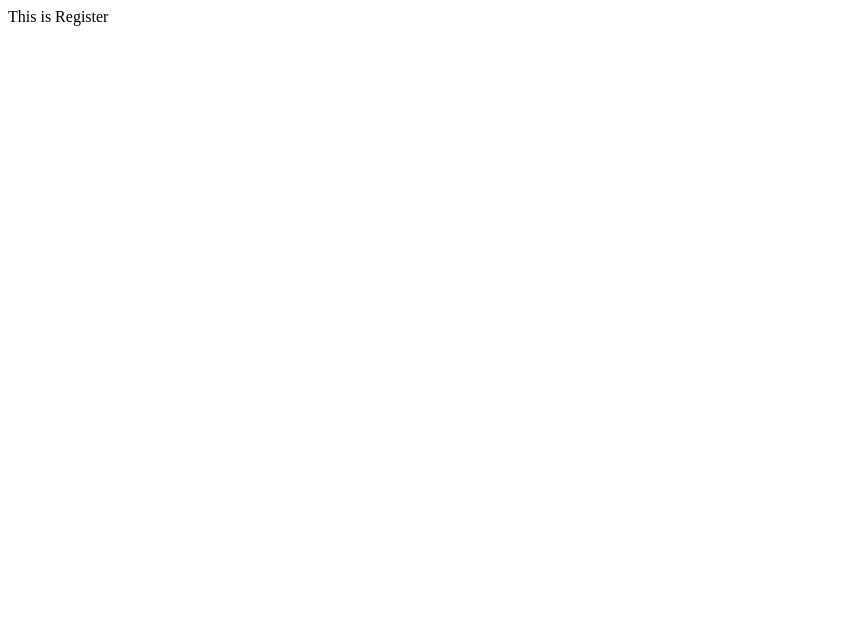
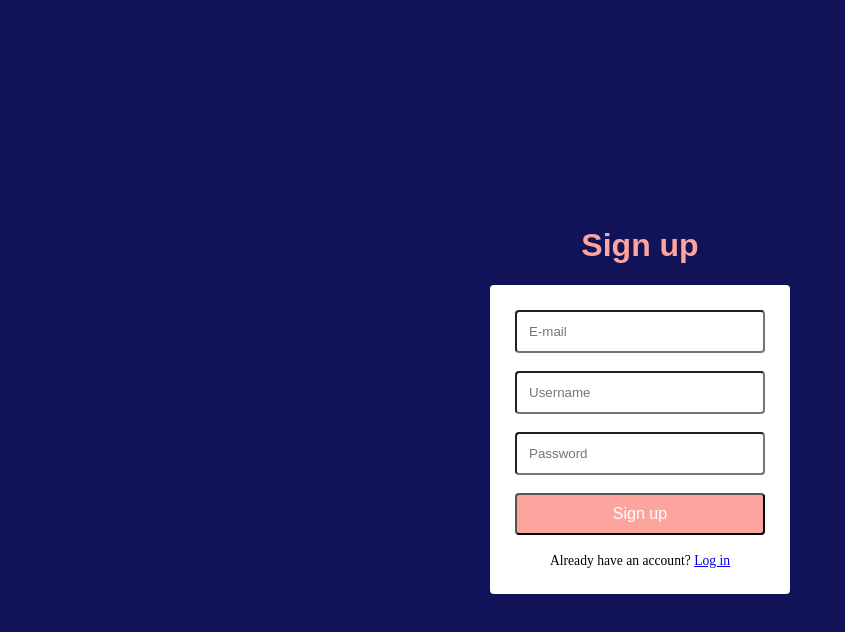
Before and after one commit to bskrobich/tech-blog, a React (Vite) app in the folder client/: page /register in a window 1280 px wide. Shown: the top 632 px of the page, without its empty margins (0-845 px from the left). Built offline with nearby package versions, Linux system fonts and the light colour scheme.

Commit message:
Add Login and Register window

```diff
--- a/client/src/App.jsx
+++ b/client/src/App.jsx
@@ -6,6 +6,7 @@ import Write from "./pages/Write.jsx";
 import Post from "./pages/Post.jsx";
 import NotFound from "./pages/NotFound.jsx";
 import Layout from "./components/Layout.jsx";
+import "./style.css"
 
 function App() {
     return (
--- a/client/src/pages/Login.jsx
+++ b/client/src/pages/Login.jsx
@@ -1,8 +1,17 @@
 import React from 'react';
+import { Link } from "react-router";
 
 function Login() {
     return (
-        <div>This is Login</div>
+        <div className="auth-container">
+            <h1>Log in</h1>
+            <form>
+                <input required type="text" placeholder="Username"/>
+                <input required type="password" placeholder="Password"/>
+                <button type="submit">Login</button>
+                <span>Do not have an account? <Link to="/register">Sign up</Link></span>
+            </form>
+        </div>
     );
 }
 
--- a/client/src/pages/Register.jsx
+++ b/client/src/pages/Register.jsx
@@ -1,8 +1,18 @@
 import React from 'react';
+import { Link } from "react-router";
 
 function Register() {
     return (
-        <div>This is Register</div>
+        <div className="auth-container">
+            <h1>Sign up</h1>
+            <form>
+                <input required type="email" placeholder="E-mail"/>
+                <input required type="text" placeholder="Username"/>
+                <input required type="password" placeholder="Password"/>
+                <button type="submit">Sign up</button>
+                <span>Already have an account? <Link to="/login">Log in</Link></span>
+            </form>
+        </div>
     );
 }
 
--- /dev/null
+++ b/client/src/style.css
@@ -0,0 +1,54 @@
+html, body {
+    margin: 0;
+    padding: 0;
+    height: 100%;
+    width: 100%;
+}
+.app {
+    .container {
+        .auth-container {
+            display: flex;
+            flex-direction: column;
+            align-items: center;
+            justify-content: center;
+            height: 100vh;
+            width: 100vw;
+            background-color: #101357;
+            h1 {
+                font-family: 'Poppins', sans-serif;
+                font-size: 2rem;
+                color: #fea49f;
+            }
+            form {
+                display: flex;
+                flex-direction: column;
+                padding: 25px;
+                background-color: white;
+                width: 250px;
+                gap: 18px;
+                border-radius: 4px;
+            }
+            input {
+                padding: 12px;
+                border-radius: 4px;
+            }
+            button {
+                padding: 10px;
+                background-color: #fea49f;
+                font-family: 'Poppins', sans-serif;
+                font-size: 1rem;
+                color: white;
+                border-radius: 4px;
+                transition: background-color 0.5s;
+                cursor: pointer;
+            }
+            button:hover {
+                background-color: #d57d77;
+            }
+            span {
+                font-size: 0.85rem;
+                text-align: center;
+            }
+        }
+    }
+}
```
